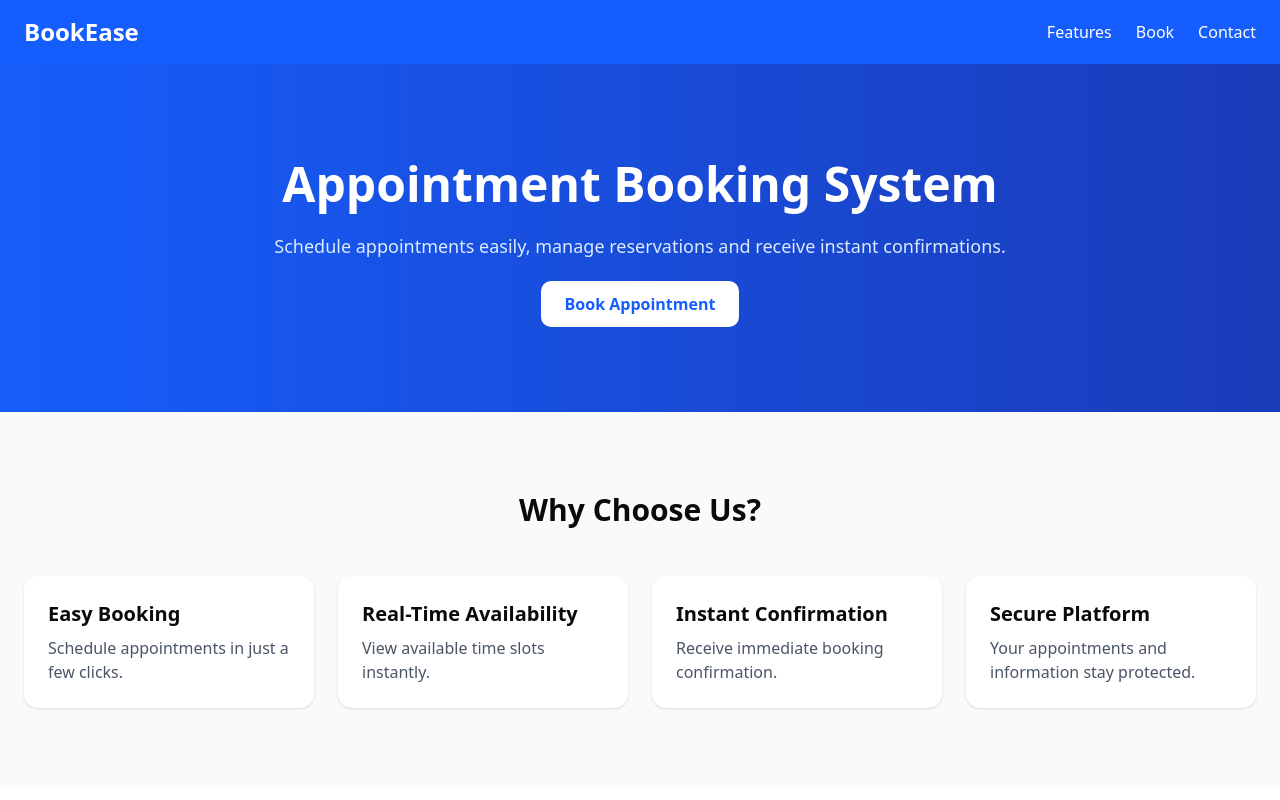
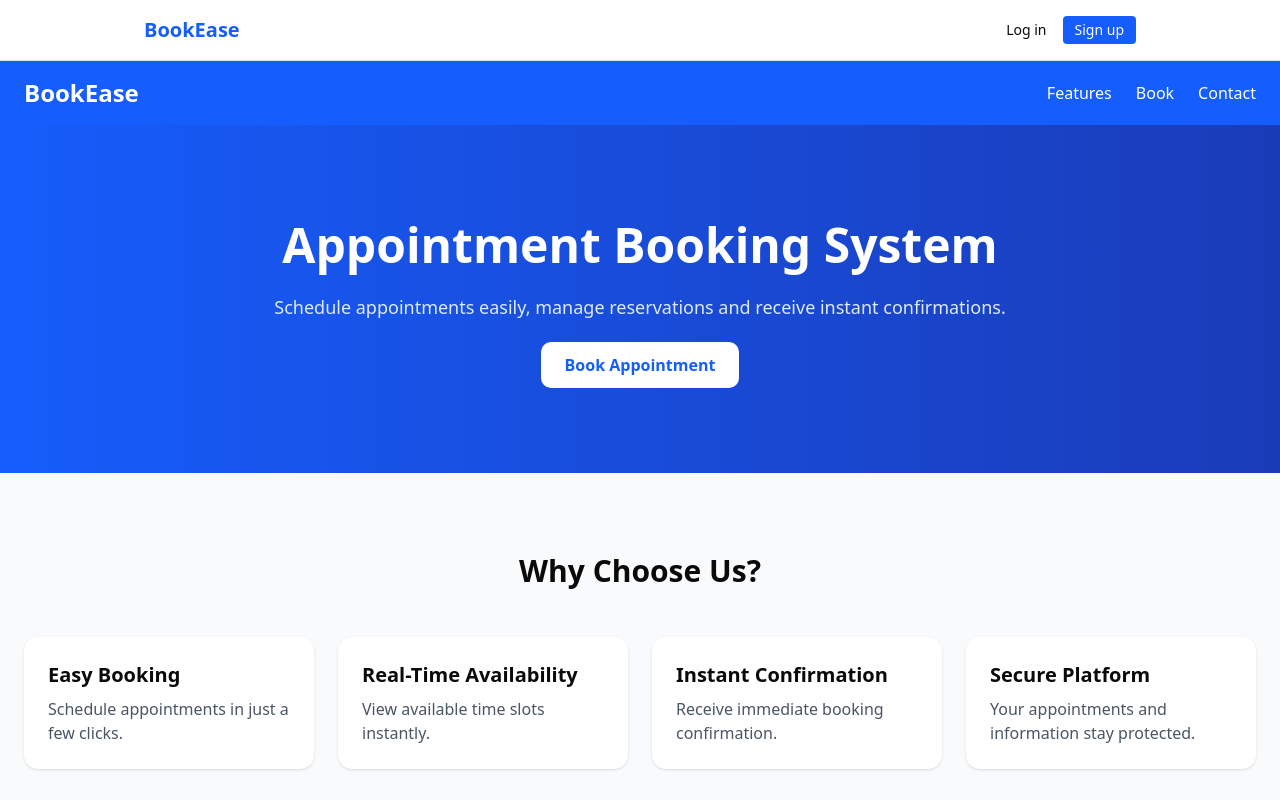
Before and after one commit to Abdirizaq5/Bookease, a Next.js app: page / in a window 1280 px wide. Shown: the top 800 px of the page. Built offline with nearby package versions, Linux system fonts and the light colour scheme; no server answers.

Commit message:
Rendered the NavBar

```diff
--- a/app/layout.tsx
+++ b/app/layout.tsx
@@ -3,6 +3,8 @@ import type { Metadata } from "next";
 import { Geist, Geist_Mono, Inter } from "next/font/google";
 import "./globals.css";
 import { cn } from "@/lib/utils";
+import { NavBar } from "@/components/ui/nav-bar";
+
 
 const inter = Inter({subsets:['latin'],variable:'--font-sans'});
 
@@ -33,6 +35,7 @@ export default function RootLayout({
     >
       <body className="min-h-full flex flex-col">
         <Providers>
+          <NavBar />
           {children}
         </Providers>
       </body>
```
Also changed, not shown: app/providers.tsx (line endings or trailing spaces).
